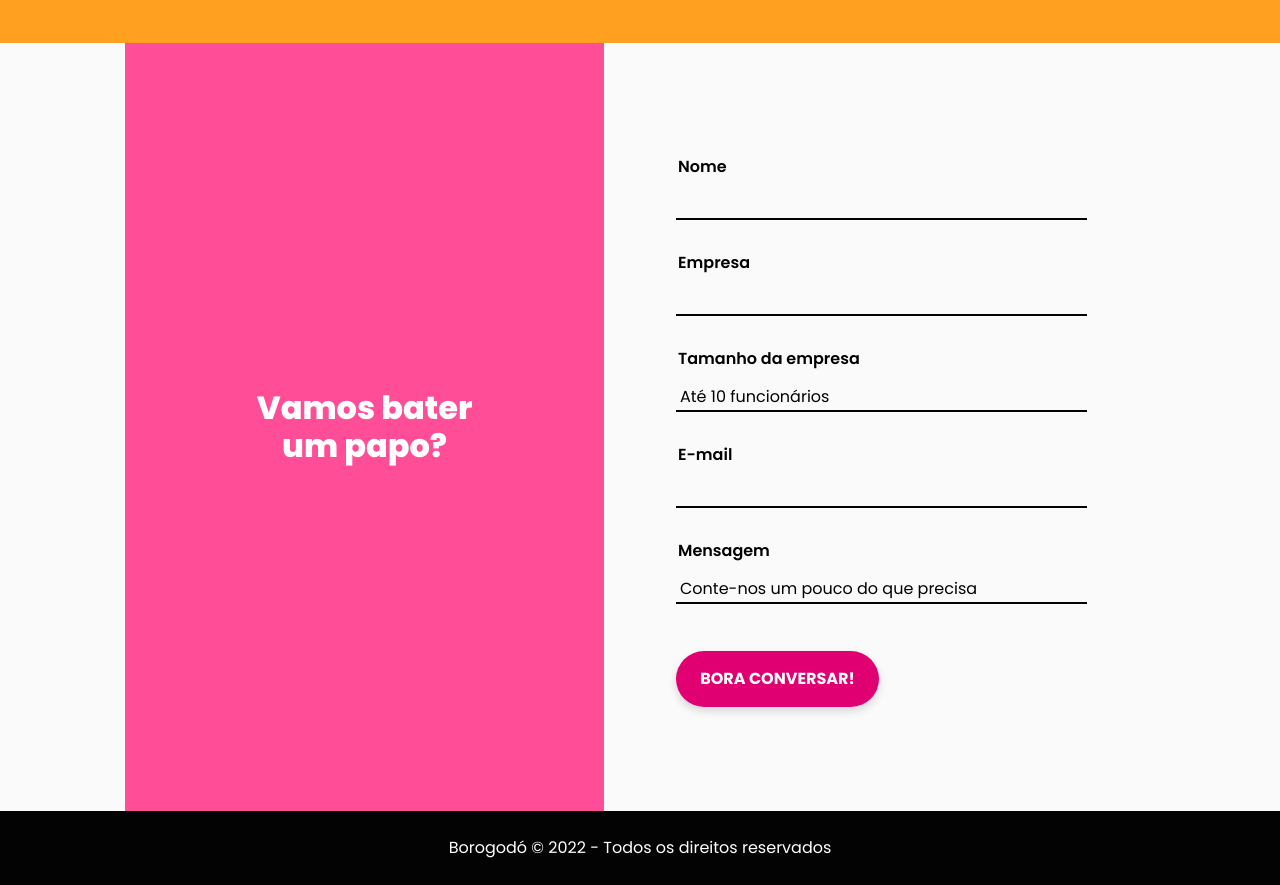
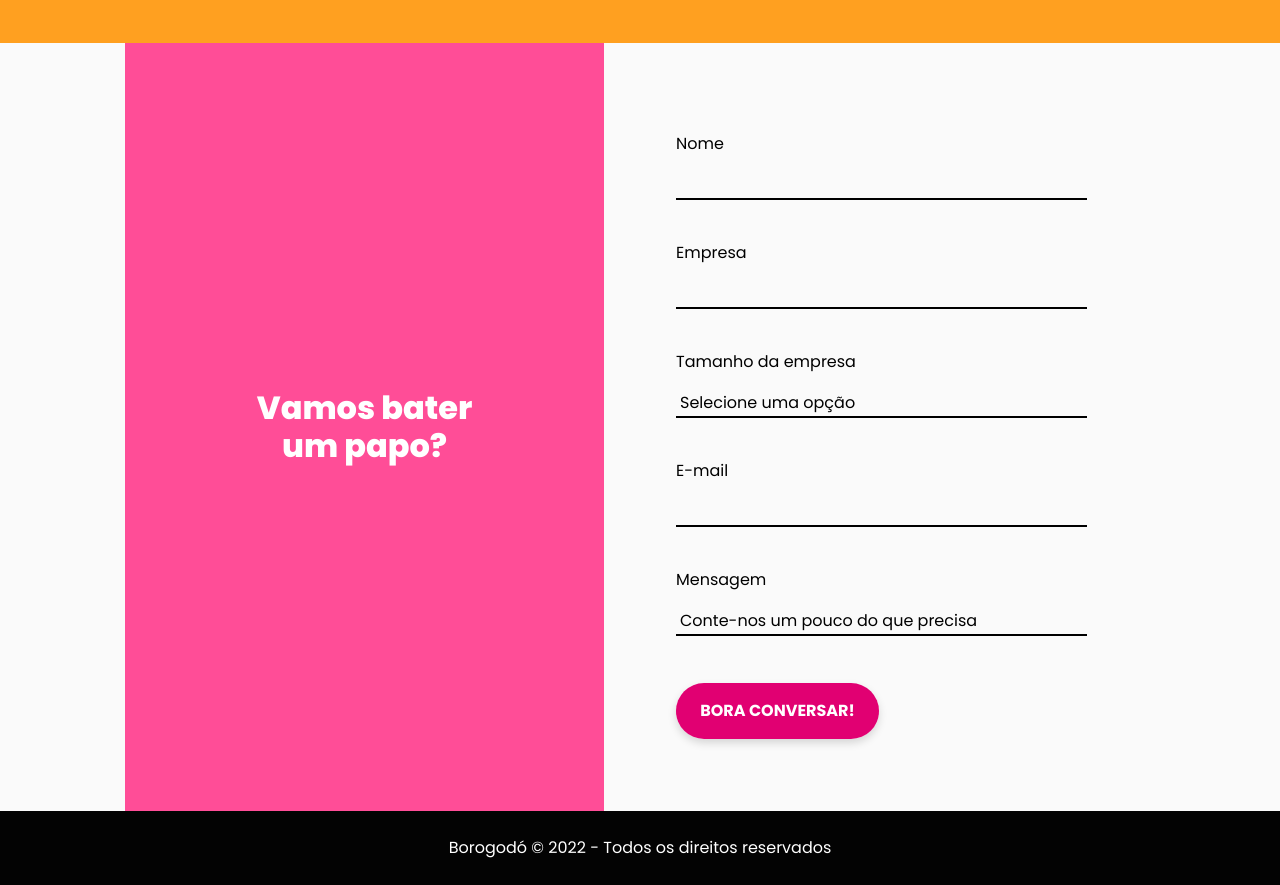
Before and after one commit to caiquesarkis/borogodo-next, a Next.js app: page /components/Contact in a window 1280 px wide. Shown: the part 4620-5505 px from the top of the page. Built offline with nearby package versions, Linux system fonts and the light colour scheme.

Commit message:
Improved HTML structure and e-mail validation

```diff
--- a/pages/components/Contact/index.js
+++ b/pages/components/Contact/index.js
@@ -6,7 +6,7 @@ import styles from "./index.module.css";
 export default function Contact() {
   const [name, setName] = useState('');
   const [company, setCompany] = useState('');
-  const [companySize, setCompanySize] = useState('Até 10 funcionários');
+  const [companySize, setCompanySize] = useState('');
   const [email, setEmail] = useState('');
   const [message, setMessage] = useState('');
   const [invalidEmailError, setInvalidEmailError] = useState(null);
@@ -19,9 +19,12 @@ export default function Contact() {
   const handleSubmit = (e) => {
     e.preventDefault();
 
-    if (validateEmail(email)) {
-      const postData = { name, company, companySize, email, message };
-      fetch('/api/contact', {
+    if (!validateEmail(email)) {
+      return setInvalidEmailError("Por favor, insira seu endereço de e-mail no seguinte formato: seunome@exemplo.com")
+    } else {
+        const postData = { name, company, companySize, email, message };
+
+        fetch('/api/contact', {
         method: 'POST',
         headers: {
           'Accept': 'application/json, text/plain, */*',
@@ -31,9 +34,7 @@ export default function Contact() {
       }).then(res=>{
         console.log(res,"el")
       })
-    } else {
-        setInvalidEmailError("Insira um e-mail válido")
-      };
+    };
   };
 
   return (
@@ -46,7 +47,7 @@ export default function Contact() {
       <form id={styles.contactForm} onSubmit={handleSubmit}>
 
         <label>
-          <h3 className={styles.formTitle}> Nome </h3>
+          <p className={styles.formLabel}> Nome </p>
 
           <input
             type="text"
@@ -59,7 +60,7 @@ export default function Contact() {
         </label>
 
         <label>
-          <h3 className={styles.formTitle}> Empresa </h3>
+          <p className={styles.formLabel}> Empresa </p>
           <input
             type="text"
             name="empresa"
@@ -71,7 +72,7 @@ export default function Contact() {
         </label>
 
         <label>
-          <h3 className={styles.formTitle}> Tamanho da empresa </h3>
+          <p className={styles.formLabel}> Tamanho da empresa </p>
 
           <select
             id={styles.multiSelection}
@@ -81,14 +82,15 @@ export default function Contact() {
             onChange={(e) => setCompanySize(e.target.value)}
             required
           >
-            <option value="10">Até 10 funcionários</option>
-            <option value="10-50">Entre 10 e 50 funcionários</option>
-            <option value="50+">Acima de 50 funcionários</option>
+            <option value=""> Selecione uma opção </option>
+            <option value="Até 10 funcionários"> Até 10 funcionários </option>
+            <option value="Entre 10 e 50 funcionários"> Entre 10 e 50 funcionários </option>
+            <option value="Acima de 50 funcionários"> Acima de 50 funcionários </option>
           </select>
         </label>
 
         <label>
-          <h3 className={styles.formTitle}> E-mail </h3>
+          <p className={styles.formLabel}> E-mail </p>
 
           <input
             type="email"
@@ -102,10 +104,10 @@ export default function Contact() {
 
         {invalidEmailError
         ? <p className={styles.invalidEmail}> {invalidEmailError} </p>
-        : <></>}
+        : null}
 
         <label>
-          <h3 className={styles.formTitle}> Mensagem </h3>
+          <p className={styles.formLabel}> Mensagem </p>
 
           <TextareaAutosize
             className={styles.formInput}
```
